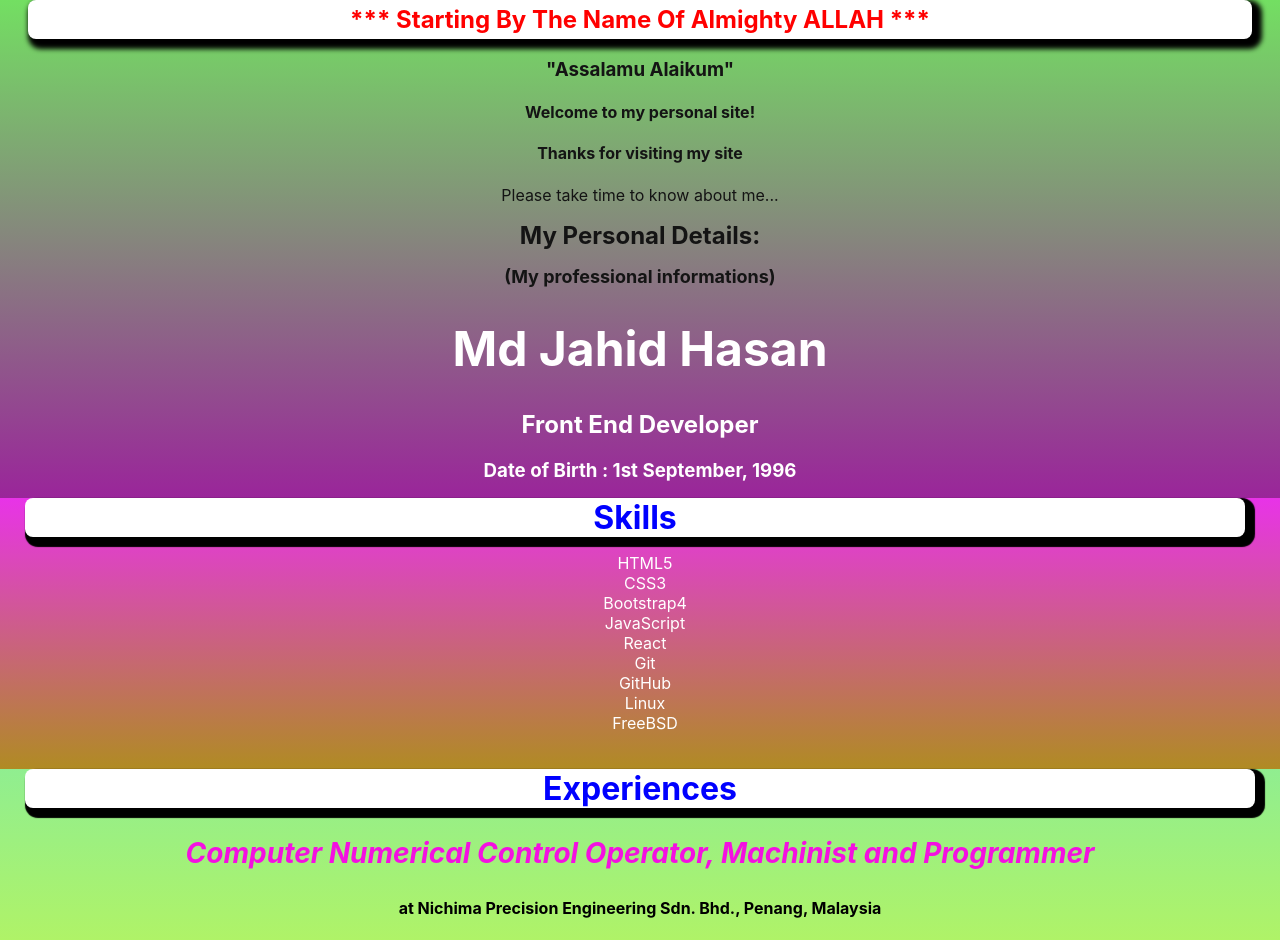
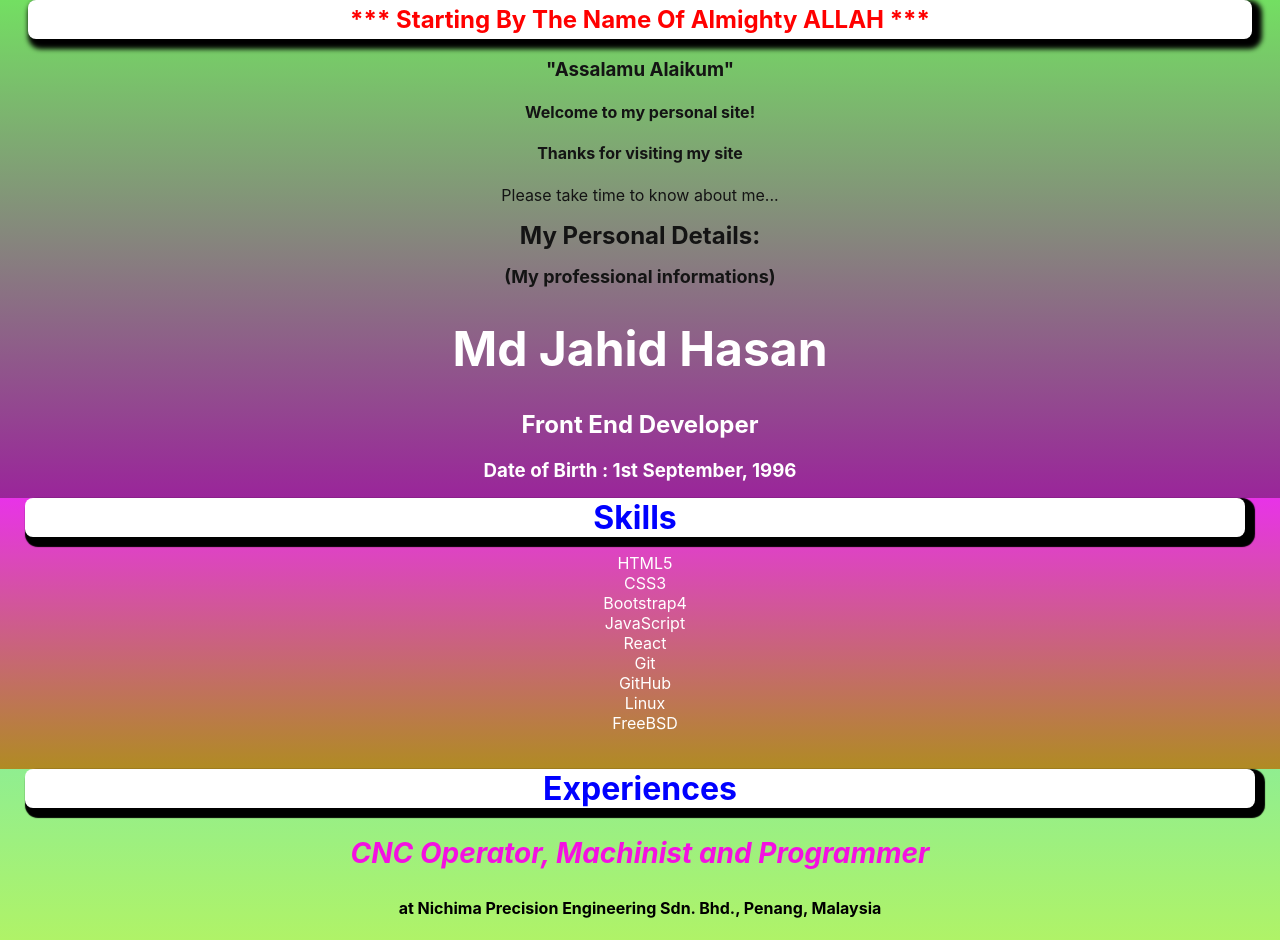
Before and after one commit to hmjahid/My-First-React-App, a React (Create React App) app: page / in a window 1280 px wide. Shown: the top 940 px of the page. Built offline with nearby package versions, Linux system fonts and the light colour scheme; the HTML template or start-up script is replaced by a standard one.

Commit message:
Update => App.js

```diff
--- a/src/App.js
+++ b/src/App.js
@@ -27,7 +27,7 @@ function App() {
       </div>
       <Experience
           position1="Office Assistant Cum Computer Operator"
-          position2="Computer Numerical Control Operator, Machinist and Programmer"
+          position2="CNC Operator, Machinist and Programmer"
           company="at Nichima Precision Engineering Sdn. Bhd., Penang, Malaysia"
       />
       <Education/>
```
